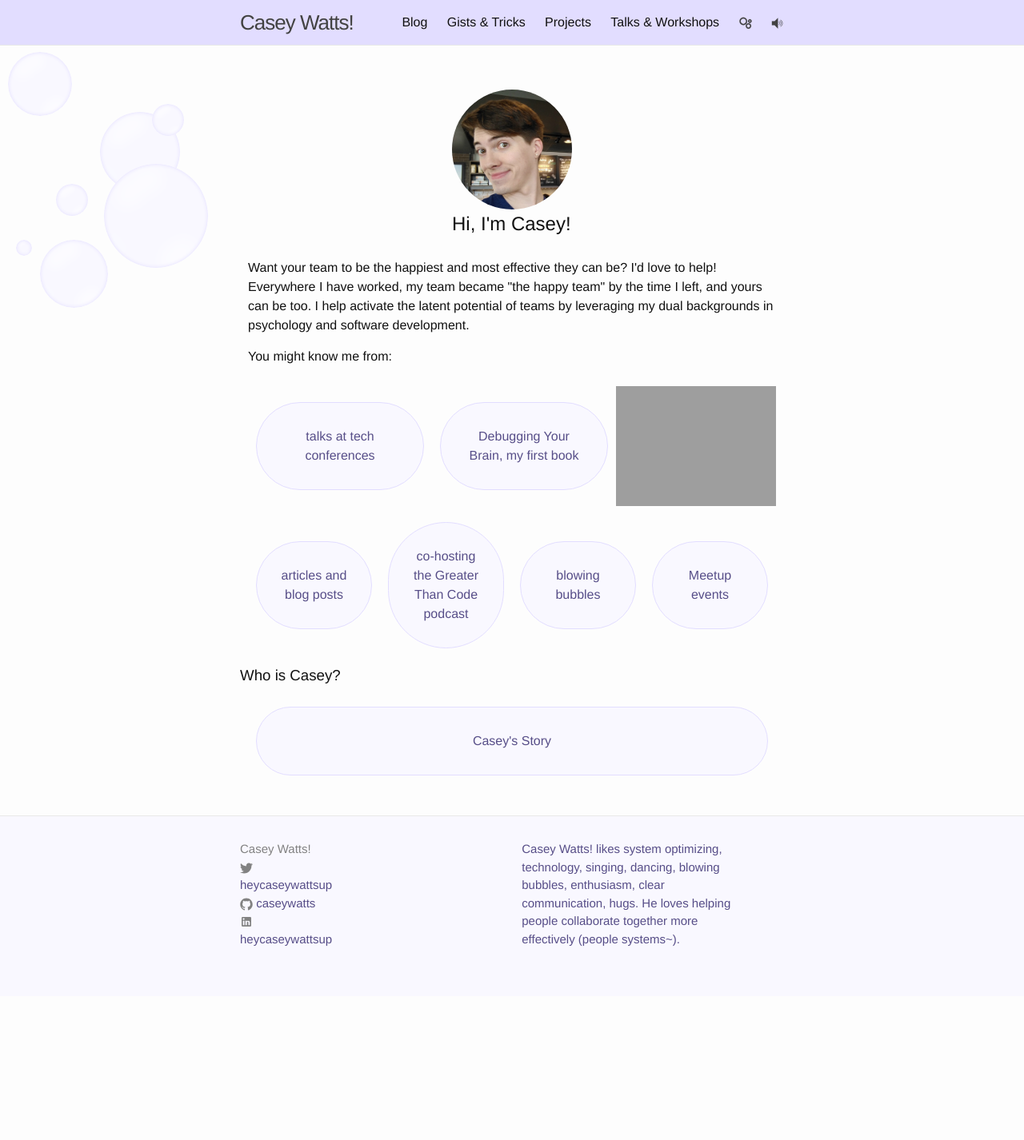
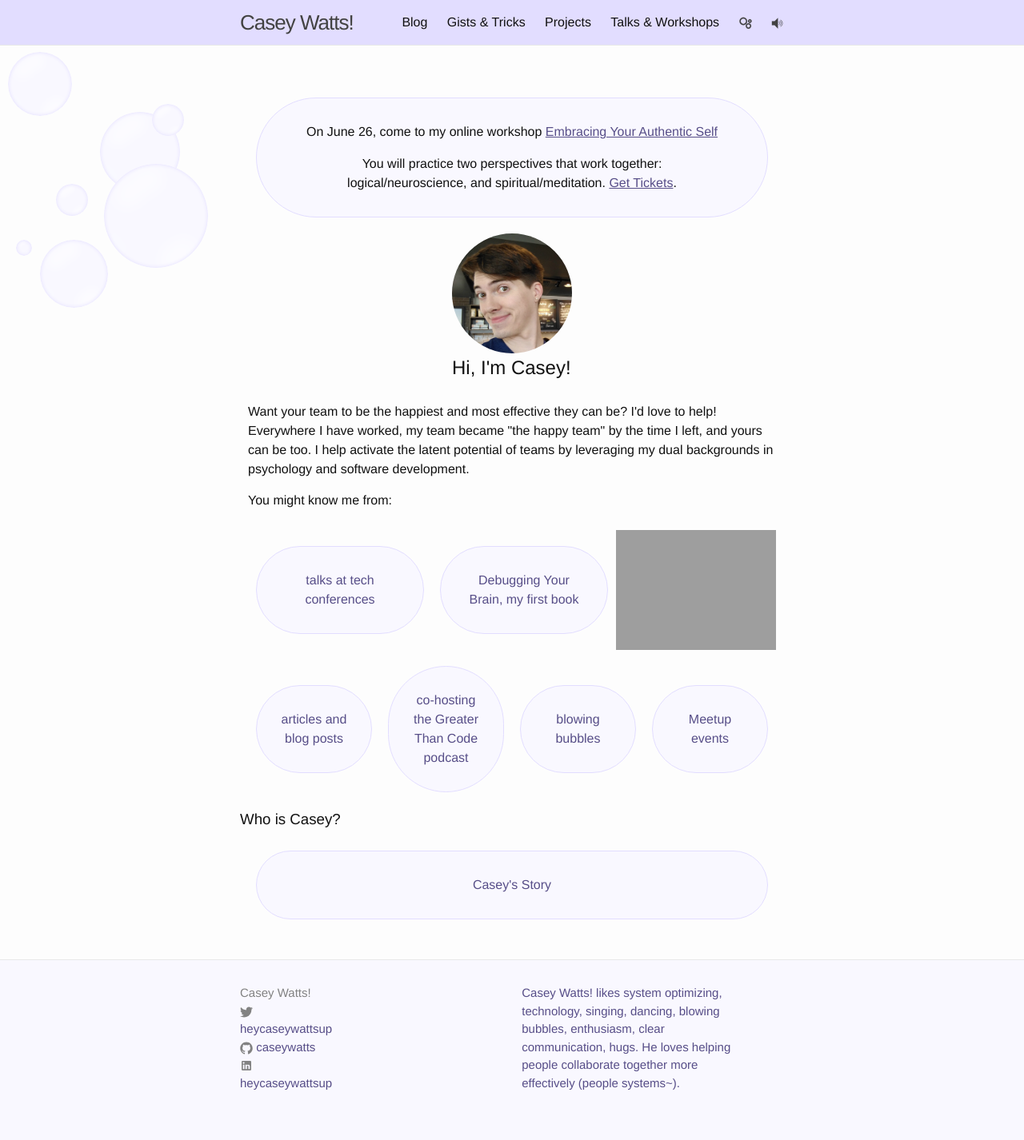
Before and after one commit to caseywatts/caseywatts.github.io, a Jekyll site: the page built from index.html, in a window 1280 px wide. Shown: the whole page at 80% size. Built offline with Jekyll 4.4.1, drawn with Linux system fonts in a browser that asks for light colours; before the commit the page ends 1246 px from its top, so only the background shows below that.

Commit message:
link to eventbrite event

```diff
--- a/_layouts/default.html
+++ b/_layouts/default.html
@@ -1,22 +1,38 @@
 <!DOCTYPE html>
 <html>
-
   {% include head.html %}
 
   <body>
-
-    {% include header.html %}
-
-    {% include bubble-background.html %}
-
+    {% include header.html %} {% include bubble-background.html %}
     <div class="page-content">
       <div class="wrapper">
+        <div class="some-section">
+          <div class="bubble-link">
+            <div>
+              On June 26, come to my online workshop
+              <a
+                href="https://www.eventbrite.com/e/embracing-your-authentic-self-tickets-153549475615"
+                style="text-decoration: underline"
+                >Embracing Your Authentic Self</a
+              >
+            </div>
+
+            <div style="margin-top: 1rem">
+              You will practice two perspectives that work together:<br />
+              logical/neuroscience, and spiritual/meditation.
+
+              <a
+                href="https://www.eventbrite.com/e/embracing-your-authentic-self-tickets-153549475615"
+                style="text-decoration: underline"
+                >Get Tickets</a
+              >.
+            </div>
+          </div>
+        </div>
         {{ content }}
       </div>
     </div>
 
     {% include footer.html %}
-
   </body>
-
 </html>
```
